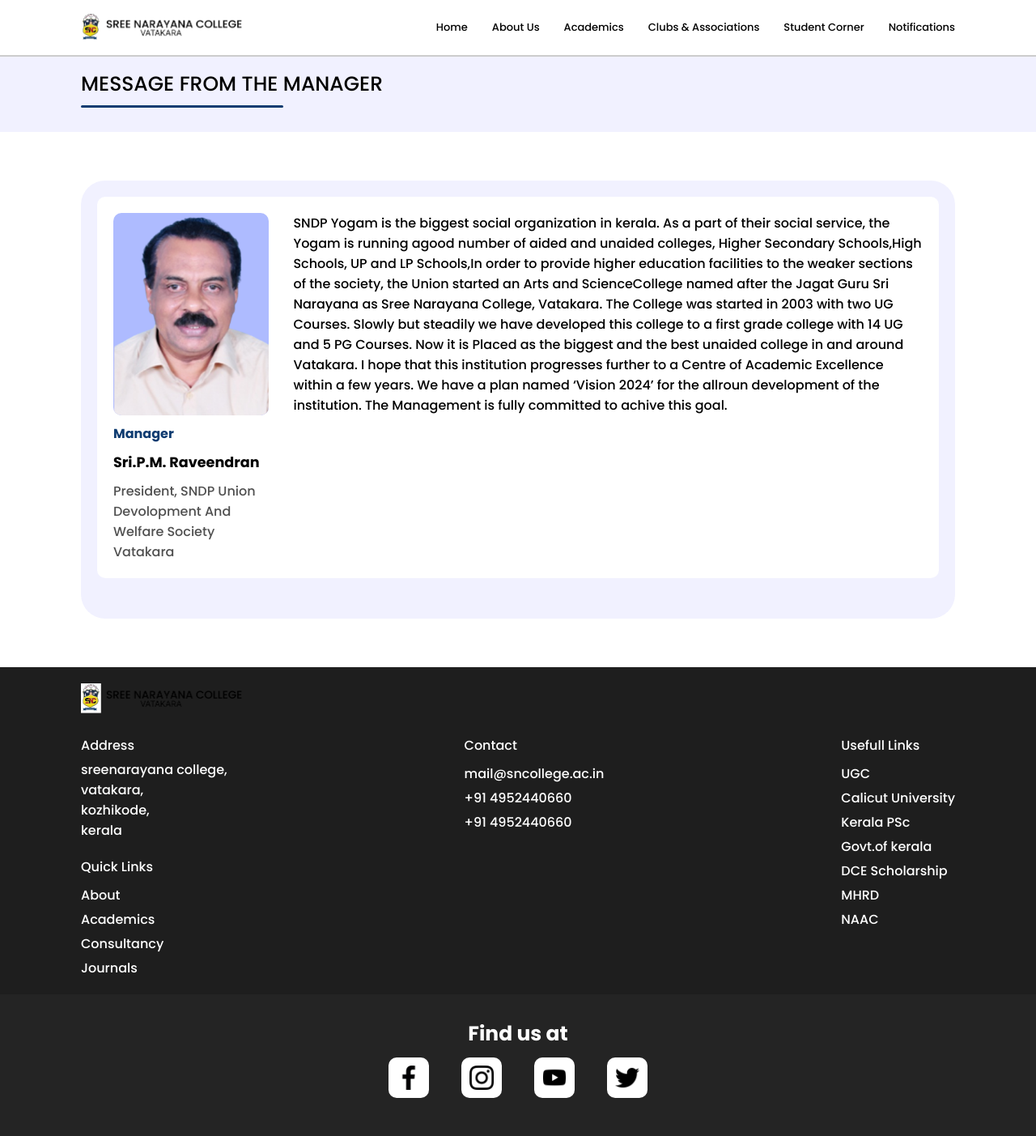
After one commit to ishaquerisan/sncollegevatakara, a Django app: page /manager in a window 1280 px wide. The commit adds this page. Shown: the whole page at 81% size. Run offline with Django 4.2, Linux system fonts and the light colour scheme.

Commit message:
complete first

```diff
--- a/myapp/static/styles.css
+++ b/myapp/static/styles.css
@@ -256,16 +256,21 @@
   display: flex;
   align-items: center;
   flex-direction: column;
-  justify-content: space-between;
+  justify-content: start;
   text-align: center;
+  max-width: 1000px;
 }
+
+
 .text .head {
   font-size: 20px;
   font-weight: 500;
+  margin-bottom: 20px;
 }
 .text .mssg {
-  margin: 10px 0;
+  margin-bottom: 50px;
   font-size: 14px;
+  text-align: justify;
 }
 /* .text .readmore a{
     color:var(--primary)
@@ -470,7 +475,7 @@
 .otherinfo {
   display: flex;
   align-items: center;
-  justify-content: space-between;
+  justify-content: start;
   margin-top: 30px;
 }
 
@@ -596,7 +601,8 @@
 }
 
 .img-big {
-  width: 80%;
+  /* width: 80%; */
+  height: 400px;
   border-radius: 20px;
 }
 
@@ -802,3 +808,35 @@
   grid-template-columns: repeat(auto-fit, minmax(400px, 1fr));
   gap: 20px;
 }
+
+pre {
+  overflow-x: auto;
+  white-space: pre-wrap;
+  white-space: -moz-pre-wrap;
+  white-space: -pre-wrap;
+  white-space: -o-pre-wrap;
+  word-wrap: break-word;
+  text-align: justify;
+}
+
+.det{
+  display: flex;
+  flex-direction: column;
+  align-items: start;
+  justify-content: start;
+  gap:10px
+}
+
+.det .des{
+  font-weight: bold;
+  color: var(--primary);
+}
+
+.det .nam{
+  font-weight: 600;
+  font-size: 1.1em;
+}
+
+.det .qual{
+  color:#505050;
+}
--- a/myapp/urls.py
+++ b/myapp/urls.py
@@ -21,7 +21,8 @@
     path('scholarship', views.scholarship, name='scholarship'),
     path('applicatonforms', views.applicatonforms, name='applicatonforms'),
     path('courses', views.courses, name='courses'),
-
+    path('manager', views.manager, name='manager'),
+    path('principal', views.principal, name="principal"),
 
     path('create_employee', views.create_employee, name='create_employee'),
     path('employee_list', views.employee_list, name='employee_list'),
--- a/myapp/views.py
+++ b/myapp/views.py
@@ -71,6 +71,11 @@
 
     return render(request, 'notifications.html', {'notification': notification})
     # return render(request, 'notifications.html',{'notification':noti2})
+
+def manager(request):
+    return render(request, "manager.html")
+def principal(request):
+    return render(request, "principal.html")
 
 #Employee
 def create_employee(request):
--- a/templates/create_news.html
+++ b/templates/create_news.html
@@ -67,13 +67,12 @@
         <input type="text" id="title" name="title" required />
         <label for="description">Description:</label>
         <textarea id="description" name="description" required></textarea>
-        <label for="photos">Photos (multiple):</label>
+        <label for="photos">Photo</label>
         <input
           type="file"
           id="photos"
           name="photos"
           accept="image/*"
-          multiple
           required
         />
         <button type="submit">Create</button>
--- a/templates/header.html
+++ b/templates/header.html
@@ -3,9 +3,8 @@
   <head>
     <meta charset="UTF-8" />
     <meta name="viewport" content="width=device-width, initial-scale=1.0" />
-    {% load static %} {% comment %}
+    {% load static %}
     <script src="{% static 'script.js' %}" defer></script>
-    {% endcomment %}
     <title>Sree Narayana College</title>
     <link rel="stylesheet" href="{% static 'styles.css'%}" />
   </head>
--- /dev/null
+++ b/templates/manager.html
@@ -0,0 +1,39 @@
+{% extends "header.html" %} {% block content %} {% load static %}
+<div class="container banner">
+  <div class="heading">MESSAGE FROM THE MANAGER</div>
+</div>
+
+<div class="container">
+  <div class="sec-container">
+    <div class="small-container flex-just-start list1">
+      <div class="det">
+        <img class="img-pot" src="{% static 'assets/img1.png' %}" />
+        <div class="des">Manager</div>
+        <div class="nam">Sri.P.M. Raveendran</div>
+        <div class="qual">
+          President, SNDP Union Devolopment And Welfare Society Vatakara
+        </div>
+      </div>
+      <div class="flex-just-c-sb">
+        <div>
+          SNDP Yogam is the biggest social organization in kerala. As a part of
+          their social service, the Yogam is running agood number of aided and
+          unaided colleges, Higher Secondary Schools,High Schools, UP and LP
+          Schools,In order to provide higher education facilities to the weaker
+          sections of the society, the Union started an Arts and ScienceCollege
+          named after the Jagat Guru Sri Narayana as Sree Narayana College,
+          Vatakara. The College was started in 2003 with two UG Courses. Slowly
+          but steadily we have developed this college to a first grade college
+          with 14 UG and 5 PG Courses. Now it is Placed as the biggest and the
+          best unaided college in and around Vatakara. I hope that this
+          institution progresses further to a Centre of Academic Excellence
+          within a few years. We have a plan named ‘Vision 2024’ for the allroun
+          development of the institution. The Management is fully committed to
+          achive this goal.
+        </div>
+      </div>
+    </div>
+  </div>
+</div>
+
+{% endblock %}
--- a/templates/news.html
+++ b/templates/news.html
@@ -9,7 +9,7 @@
     {% endfor %}
     <div class="date-box">{{ news.date }}</div>
     <div class="bold-head">{{ news.title }}</div>
-    <div class="article">{{ news.description }}</div>
+    <pre class="article">{{ news.description }}</pre>
   </div>
   <div class="part">
     <div class="heading">Recent News & Updates</div>
```
Also changed, not shown: snclg/settings.py (+7 -8 lines), snclg/wsgi.py (+3 -8 lines), templates/faculty.html (+2 -30 lines), templates/index.html (+15 -6 lines), templates/principal.html (added, +33 -0 lines), templates/update_news.html (+2 -8 lines), media/news_images/img1_NEelb99.png (added), media/news_images/logo.png (added), media/news_images/logo_XeUnBOw.png (added), media/news_images/twitter_5TXDFRp.png (added).
